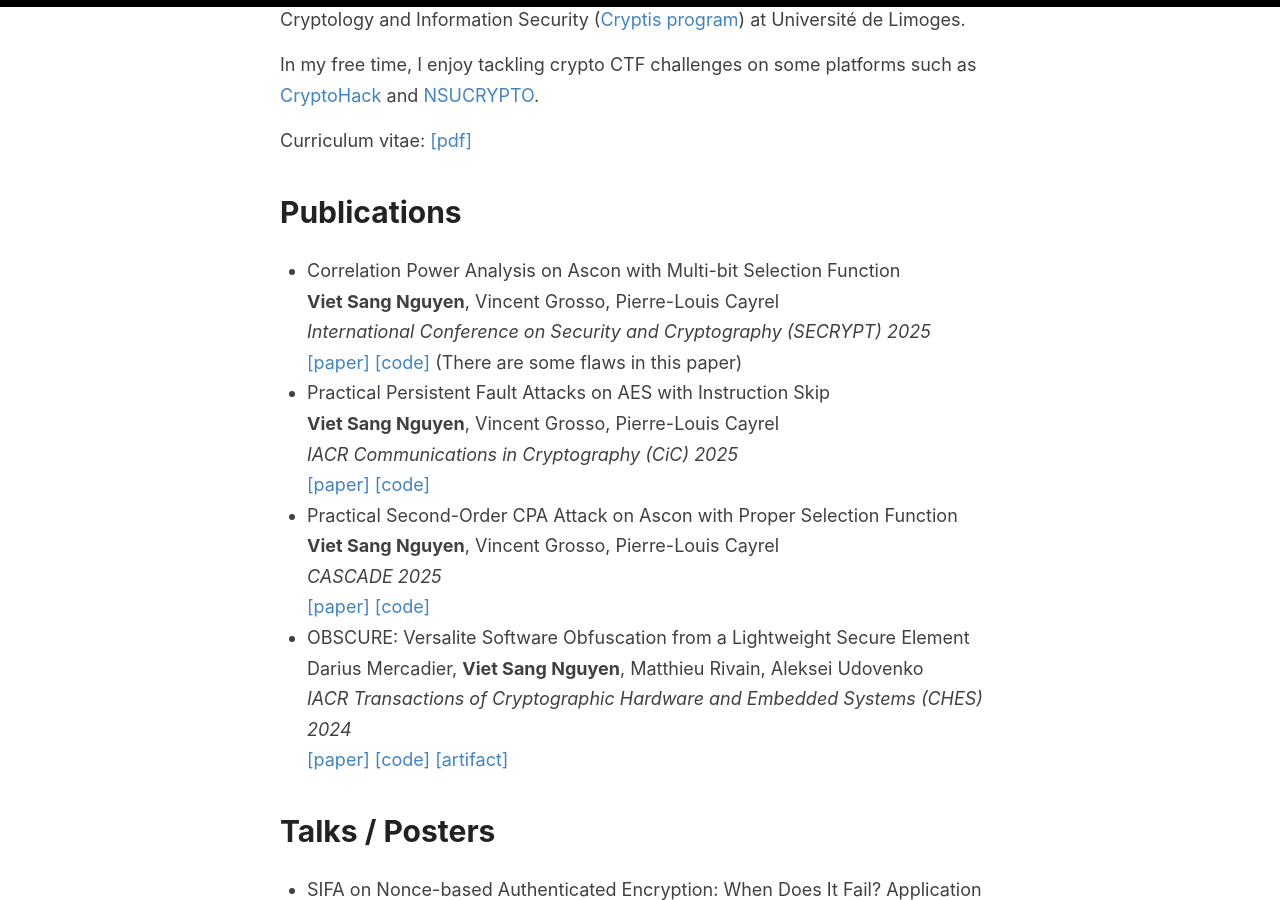
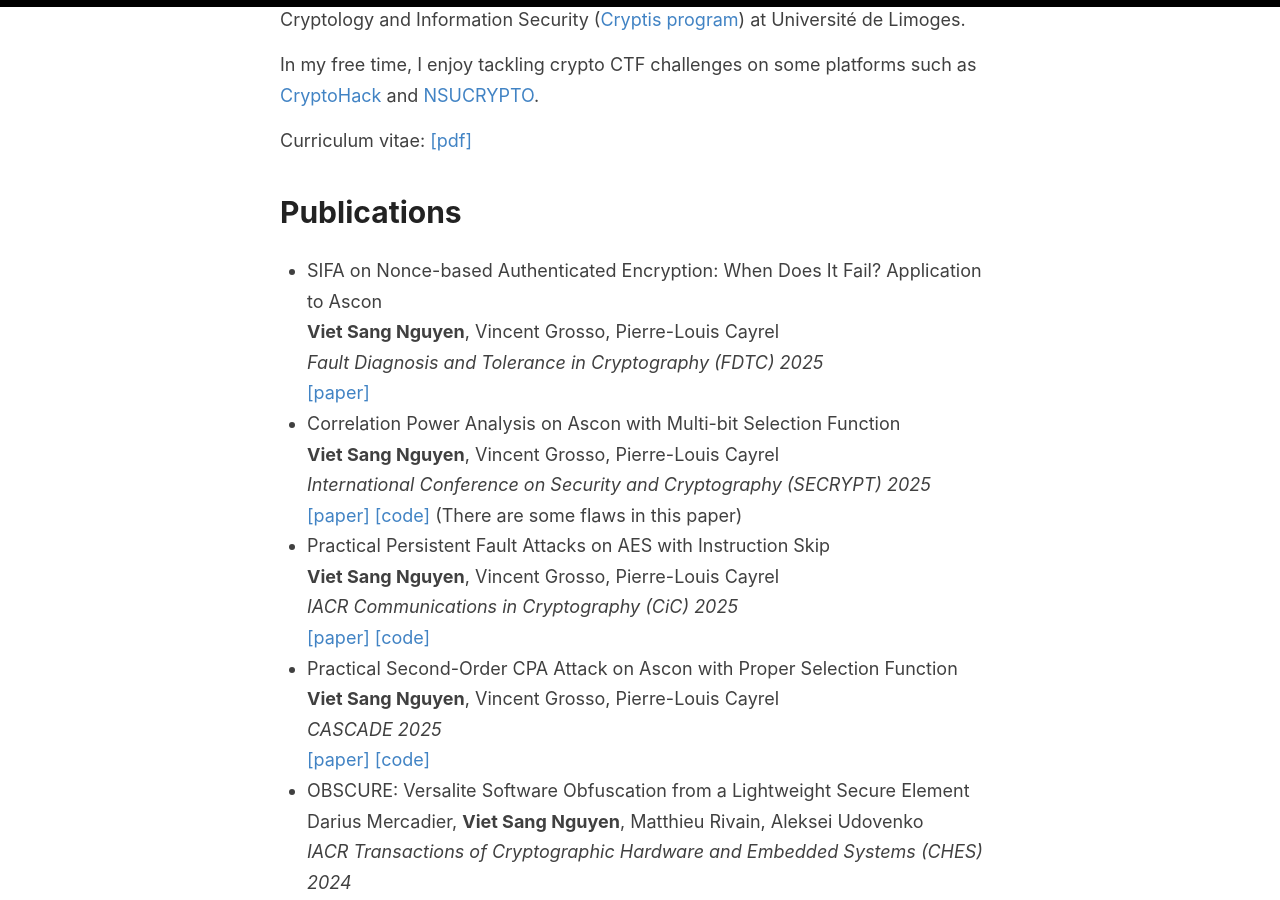
Before and after one commit to nvietsang/nvietsang.github.io, a Jekyll site: the page built from index.html, in a window 1280 px wide and 900 px high, scrolled down 330 px. Built offline with Jekyll 4.4.1, drawn with Linux system fonts in a browser that asks for light colours; the list of posts is cut into pages by our own code.

Commit message:
add paper

```diff
--- a/index.html
+++ b/index.html
@@ -18,6 +18,19 @@ layout: default
     <!-- PUBLICATIONS -->
     <h1>Publications</h1>
       <ul>
+
+        <li>
+            SIFA on Nonce-based Authenticated Encryption: When Does It Fail? Application to Ascon
+            <br>
+                <b>Viet Sang Nguyen</b>,
+                Vincent Grosso,
+                Pierre-Louis Cayrel
+            <br>
+                <i>Fault Diagnosis and Tolerance in Cryptography (FDTC) 2025</i>
+            <br>
+                <a href="/assets/docs/paper_fdtc-NGC25.pdf">[paper]</a>
+        </li>
+
         <li>
             Correlation Power Analysis on Ascon with Multi-bit Selection Function
             <br>
```
Also changed, not shown: 1 other file.
